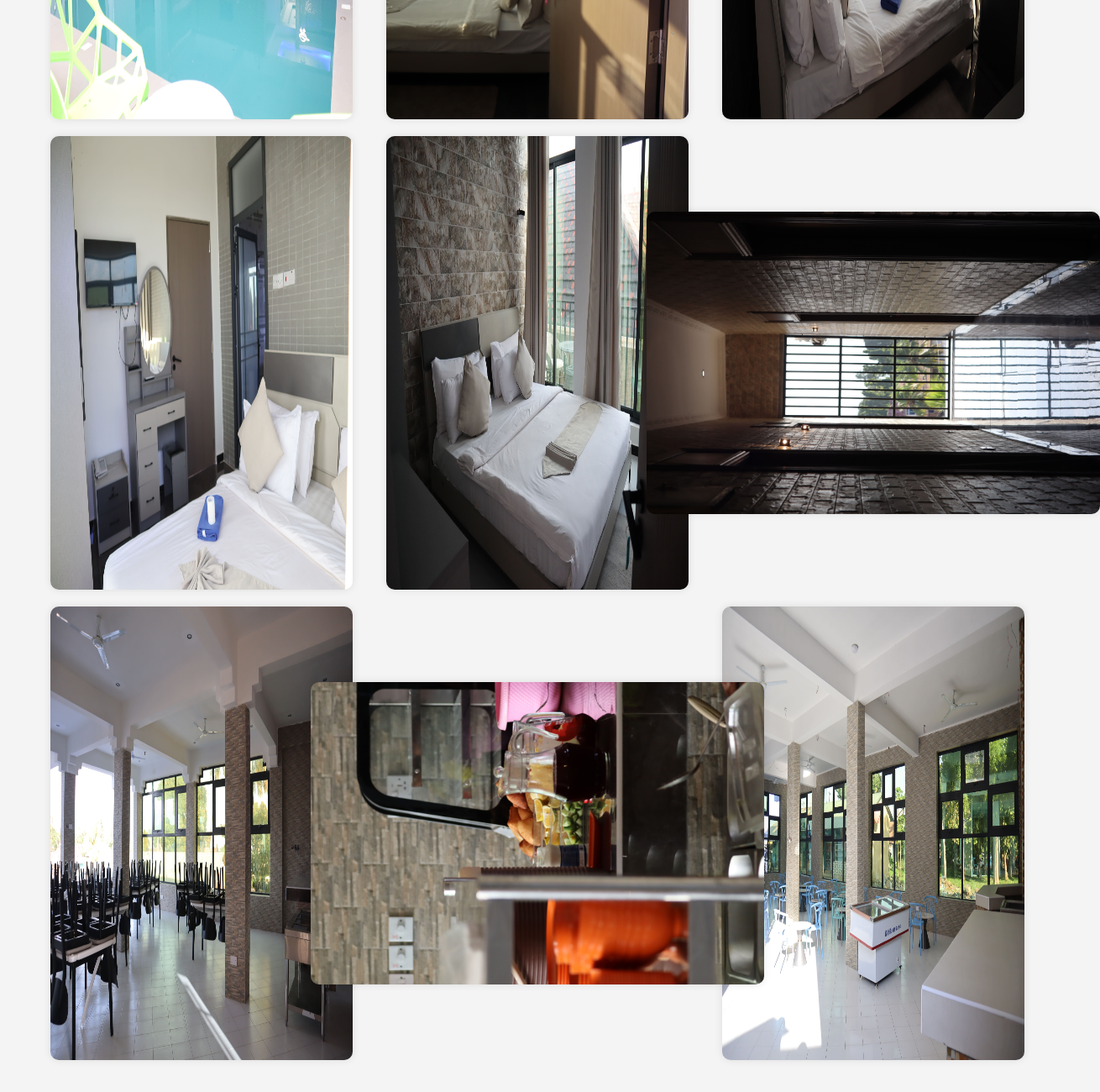
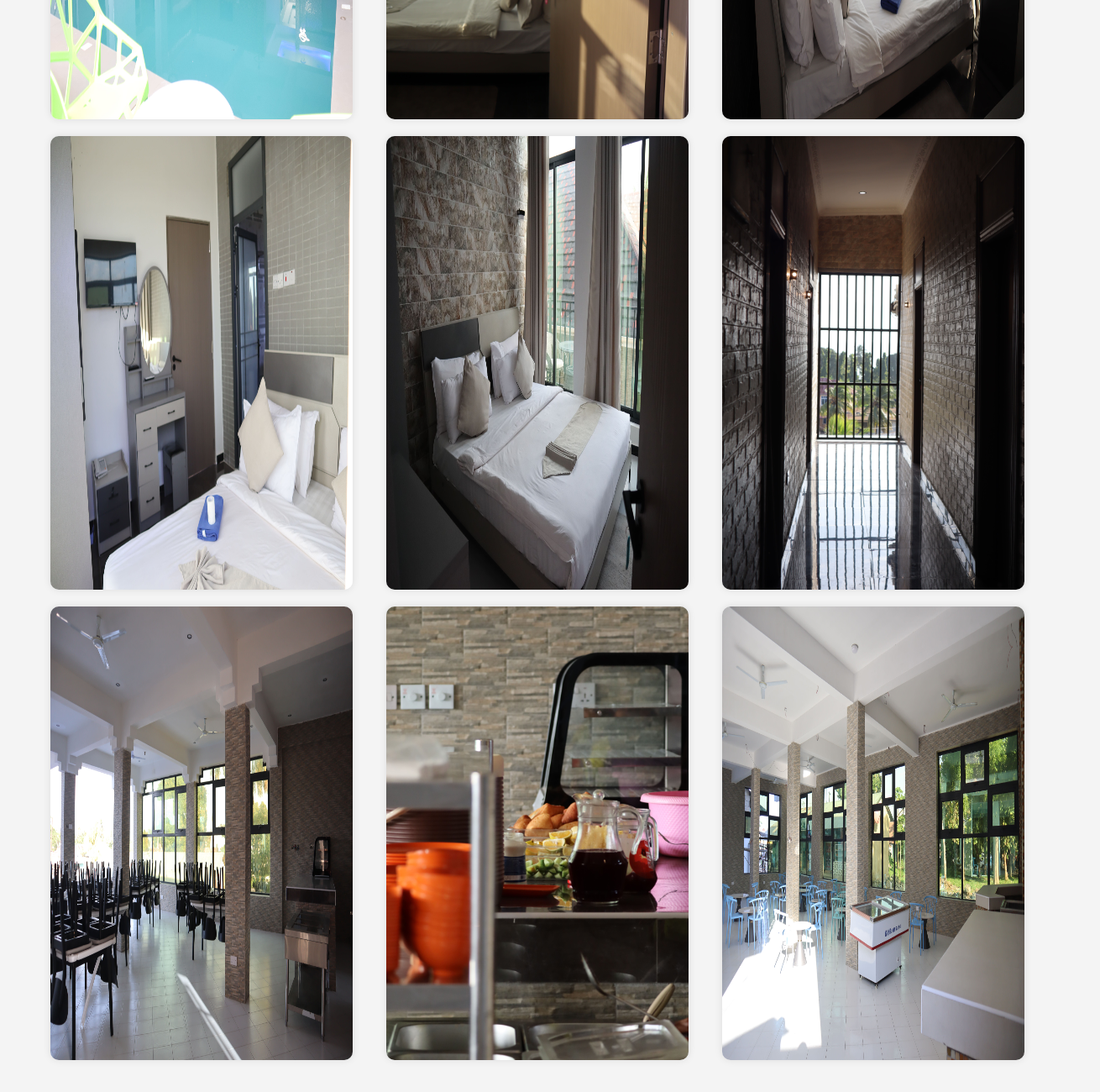
Before and after one commit to Dalmagroupofhotels/New-Dalma-Hotel, a plain HTML site: page index.html in a window 1280 px wide. Shown: the part 2288-3588 px from the top of the page at 84% size, 1310 px wide, since content can reach past the window. Drawn offline with Linux system fonts and the light colour scheme.

Commit message:
Update index.html

```diff
--- a/index.html
+++ b/index.html
@@ -249,9 +249,9 @@
             <img src="IMG_1386.jpg" alt="Room Interior" onclick="openLightbox(this.src)">
             <img src="IMG_1387.jpg" alt="Room Interior" onclick="openLightbox(this.src)">
             <img src="IMG_1416.jpg" alt="Room Interior" onclick="openLightbox(this.src)">
-            <img src="IMG_1392.jpg" alt="Room Interior" style="transform: rotate(270deg);" onclick="openLightbox(this.src)">
+            <img src="IMG_1392.jpg" alt="Room Interior"  onclick="openLightbox(this.src)">
             <img src="IMG_1366.jpg" alt="Restaurant" onclick="openLightbox(this.src)">
-            <img src="IMG_1654.jpg" alt="Restaurant" style="transform: rotate(270deg);" onclick="openLightbox(this.src)">
+            <img src="IMG_1654.jpg" alt="Restaurant"  onclick="openLightbox(this.src)">
             <img src="IMG_1360.jpg" alt="Pub/Bar" onclick="openLightbox(this.src)">
         </div>
     </div>
```
